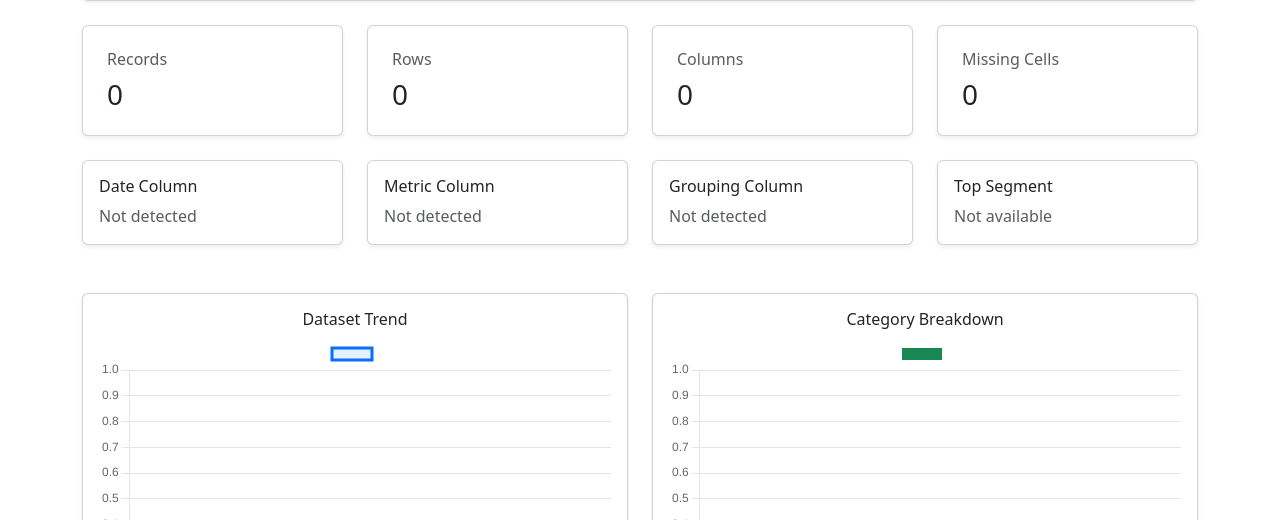
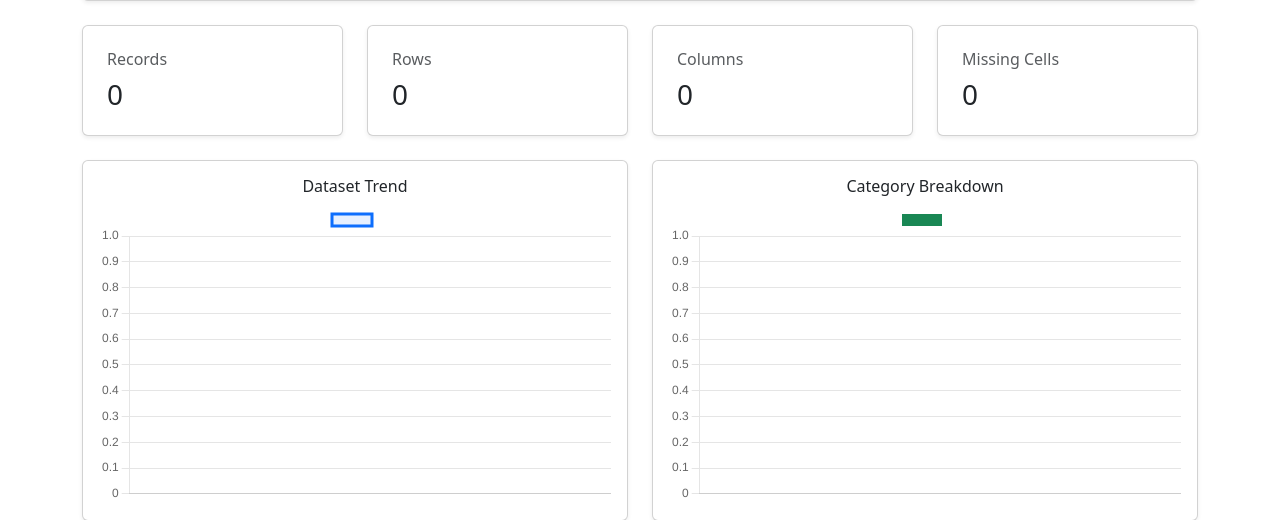
Before and after one commit to Sainath2705/Retail_store_data_analysis, a Flask app: page / in a window 1280 px wide. Shown: the part 829-1349 px from the top of the page. Run offline with Flask 3, Linux system fonts and the light colour scheme; the visitor is signed in with stand-in values (Sample User, id 1); data that the repository does not hold is empty.

Commit message:
Remove detected field cards from dashboard

```diff
--- a/app/routes.py
+++ b/app/routes.py
@@ -161,15 +161,6 @@ def build_dashboard_payload():
         return build_empty_dashboard_payload()
 
 
-def build_detected_fields(payload):
-    insights = payload.get("insights", {})
-    return [
-        {"label": "Date Column", "value": insights.get("date_column", "Not detected")},
-        {"label": "Metric Column", "value": insights.get("metric_column", "Not detected")},
-        {"label": "Grouping Column", "value": insights.get("category_column", "Not detected")},
-        {"label": insights.get("top_segment_label", "Top Segment"), "value": insights.get("top_segment", "Not available")},
-    ]
-
 
 def clean_text(value, default_value):
     if pd.isna(value):
@@ -306,7 +297,6 @@ def dashboard():
         pie_chart=payload.get("charts", {}).get("composition", default_chart),
         distribution_chart=payload.get("charts", {}).get("distribution", default_chart),
         analysis_note=payload.get("insights", {}).get("analysis_note", ""),
-        detected_fields=build_detected_fields(payload),
         model_info=model_info,
         model_last_trained=model_info.get("trained_at_label") if model_info else None,
         sales_overview_cards=sales_overview_cards,
--- a/app/templates/dashboard.html
+++ b/app/templates/dashboard.html
@@ -102,17 +102,6 @@
         <div class="card p-4 shadow-sm h-100">
             <h6 class="text-muted mb-2">{{ card.label }}</h6>
             <h3 class="mb-0">{{ card.value }}</h3>
-        </div>
-    </div>
-    {% endfor %}
-</div>
-
-<div class="row g-4 mb-5">
-    {% for field in detected_fields %}
-    <div class="col-md-3 col-sm-6">
-        <div class="card p-3 shadow-sm h-100">
-            <h6>{{ field.label }}</h6>
-            <div class="text-muted">{{ field.value }}</div>
         </div>
     </div>
     {% endfor %}
```
